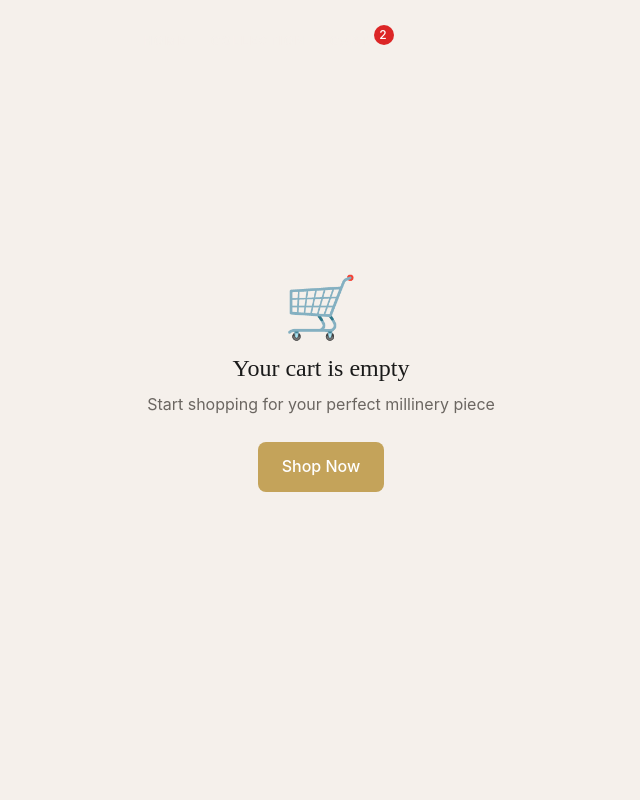
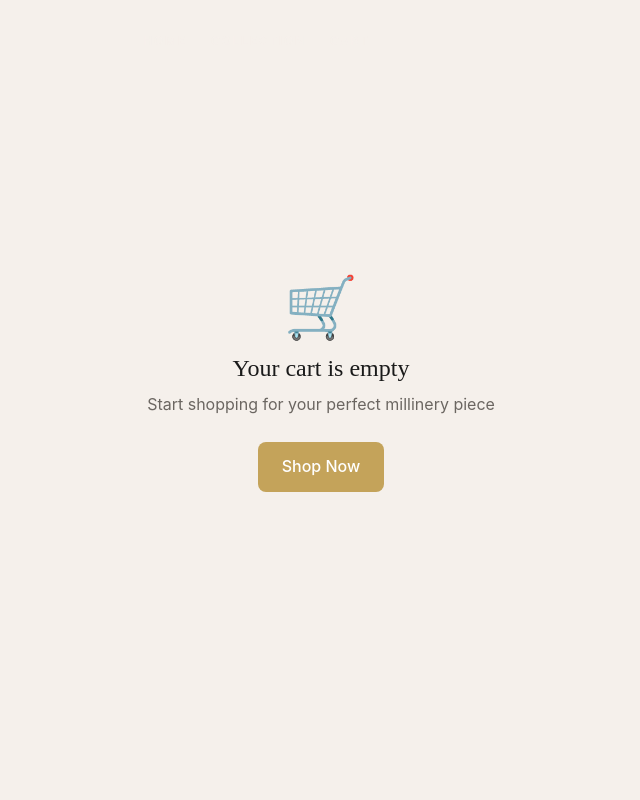
Before and after one commit to tridnguyen97/balien-storefront, a React (Vite) app: page /cart in a window 1280 px wide. Shown: the top 800 px of the page, without its empty margins (319-959 px from the left). Built offline with nearby package versions, Linux system fonts and the light colour scheme.

Commit message:
fix: update cart badge

```diff
--- a/src/components/Header.tsx
+++ b/src/components/Header.tsx
@@ -1,5 +1,7 @@
 import React, { useEffect, useState } from 'react';
 import { Link } from 'react-router-dom';
+import { useSelector } from 'react-redux';
+import { RootState } from '../lib/store';
 
 interface Category {
   id: string;
@@ -11,6 +13,12 @@ const Header: React.FC = () => {
   const [scrolled, setScrolled] = useState(false);
   const [menuOpen, setMenuOpen] = useState(false);
   const [categories, setCategories] = useState<Category[]>([]);
+
+  // Get cart items from Redux store
+  const cartItems = useSelector((state: RootState) => state.cart.items);
+
+  // Calculate total item count
+  const itemCount = cartItems.reduce((sum, item) => sum + item.quantity, 0);
 
   useEffect(() => {
     const onScroll = () => setScrolled(window.scrollY > 80);
@@ -88,9 +96,11 @@ const Header: React.FC = () => {
                 }
               >
   Cart
-                <span className="absolute -top-2 -right-6 bg-red-600 text-white text-xs rounded-full w-5 h-5 flex items-center justify-center">
-                  2
+  {itemCount > 0 && (
+    <span className="absolute -top-2 -right-6 bg-red-600 text-white text-xs rounded-full w-5 h-5 flex items-center justify-center min-w-[1.25rem]">
+      {itemCount > 9 ? '9+' : itemCount}
     </span>
+  )}
 </Link>
             </li>
           </ul>
@@ -158,11 +168,16 @@ const Header: React.FC = () => {
           </Link>
       <Link
         to="/cart"
-            className="text-sm font-medium tracking-wider uppercase"
+        className="text-sm font-medium tracking-wider uppercase inline-flex items-center gap-2"
         style={{ color: 'var(--muted-dark)' }}
         onClick={() => setMenuOpen(false)}
       >
         Cart
+        {itemCount > 0 && (
+          <span className="bg-red-600 text-white text-xs rounded-full w-5 h-5 flex items-center justify-center min-w-[1.25rem]">
+            {itemCount > 9 ? '9+' : itemCount}
+          </span>
+        )}
       </Link>
           <Link
             to="/fitting"
```
Also changed, not shown: 1 other file (tests, documents, lock files or other folders). Lines whose indentation alone changed are shown as unchanged.
